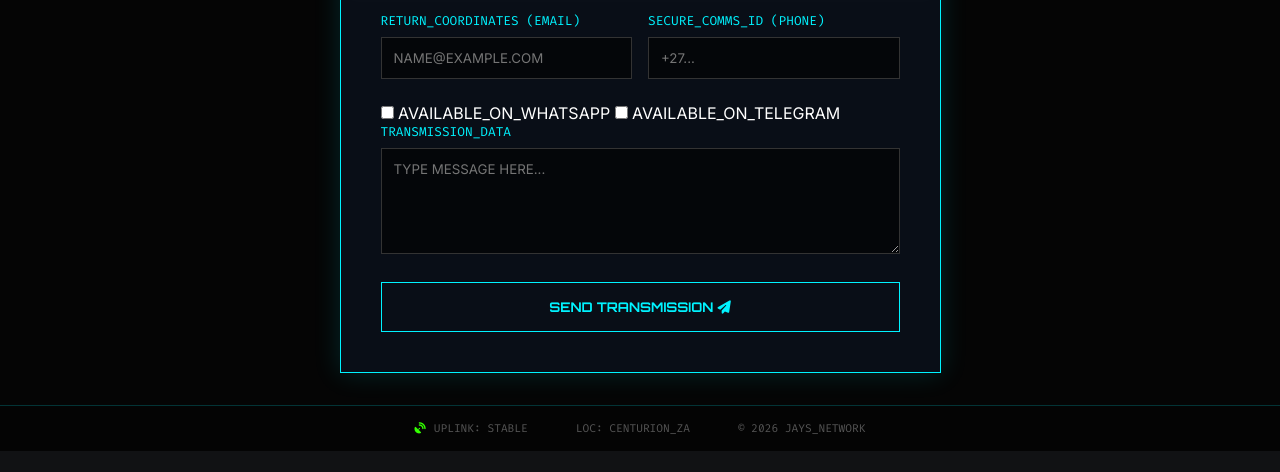
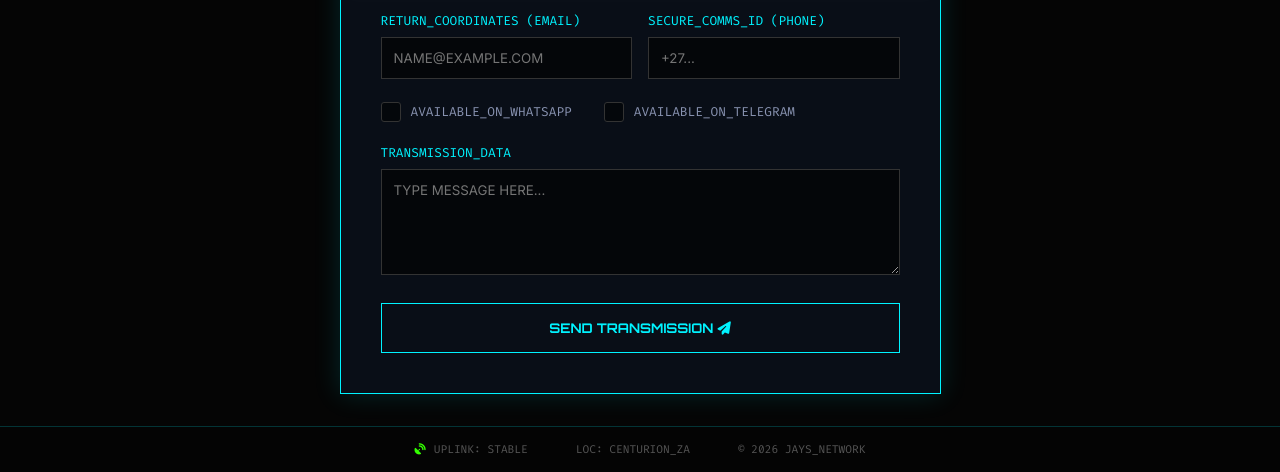
Before and after one commit to Jays-Network/Jays-Network_website, a Django app: page /contact/ in a window 1280 px wide. Shown: the part 801-1273 px from the top of the page. Before the commit the page ends 1252 px from the top, so only its background shows below. Run offline with Django 5.2, Linux system fonts and the light colour scheme.

Commit message:
Quick Update

```diff
--- a/core/static/core/css/style.css
+++ b/core/static/core/css/style.css
@@ -35,12 +35,27 @@ body {
     background-size: 40px 40px; z-index: -1; pointer-events: none;
 }
 
-/* --- NAVIGATION BAR --- */
+/* --- NAVIGATION BAR (OPTION 2: GLASS HUD) --- */
 .nav-bar {
-    position: fixed; top: 0; width: 100%; padding: 20px; z-index: 1000;
-    display: flex; justify-content: center; gap: 30px;
-    background: linear-gradient(to bottom, rgba(0,0,0,0.8), transparent);
+    position: fixed;
+    top: 0;
+    width: 100%;
+    padding: 15px 0; /* Slightly compact */
+    z-index: 1000;
+    display: flex;
+    justify-content: center;
+    gap: 40px;
+
+    /* GLASS EFFECT */
+    background: rgba(5, 5, 5, 0.7); /* Semi-transparent dark */
+    backdrop-filter: blur(12px);     /* Blurs whatever is behind it */
+    -webkit-backdrop-filter: blur(12px); /* Safari support */
+
+    /* Cyber Border at bottom */
+    border-bottom: 1px solid rgba(0, 243, 255, 0.15);
+    box-shadow: 0 4px 30px rgba(0, 0, 0, 0.5);
 }
+
 .nav-link {
     color: var(--text-gray); text-decoration: none; font-family: 'Orbitron'; letter-spacing: 2px; font-size: 0.9rem;
     transition: 0.3s; padding: 5px 15px; border: 1px solid transparent;
@@ -192,6 +207,11 @@ h1 { font-family: 'Orbitron', sans-serif; font-size: 3.5rem; font-weight: 700; b
     color: #fff;
     text-decoration: none;
     transition: 0.3s;
+
+    /* --- CLICKABLE BUTTON FIX --- */
+    position: relative;
+    z-index: 100;       /* Forces it above background layers */
+    cursor: pointer;    /* Forces the "hand" icon */
 }
 
 .freq-node i { font-size: 2rem; margin-bottom: 0.5rem; color: #00f3ff; }
@@ -246,6 +266,99 @@ h1 { font-family: 'Orbitron', sans-serif; font-size: 3.5rem; font-weight: 700; b
     background: #00f3ff;
     color: #000;
     box-shadow: 0 0 20px rgba(0, 243, 255, 0.6);
+}
+
+/* --- CYBER CHECKBOXES --- */
+.checkbox-row {
+    display: flex;
+    gap: 2rem;
+    margin-bottom: 1.5rem;
+}
+
+.cyber-checkbox {
+    display: flex;
+    align-items: center;
+    position: relative;
+    padding-left: 30px;
+    cursor: pointer;
+    font-family: 'Fira Code', monospace;
+    font-size: 0.8rem;
+    color: #8892b0;
+    user-select: none;
+}
+
+/* Hide the browser's default checkbox */
+.cyber-checkbox input {
+    position: absolute;
+    opacity: 0;
+    cursor: pointer;
+    height: 0;
+    width: 0;
+}
+
+/* Create a custom checkbox box */
+.checkmark {
+    position: absolute;
+    left: 0;
+    height: 20px;
+    width: 20px;
+    background-color: rgba(0,0,0,0.5);
+    border: 1px solid #333;
+    border-radius: 3px;
+    transition: 0.3s;
+}
+
+/* On mouse-over, add a grey background color */
+.cyber-checkbox:hover input ~ .checkmark {
+    border-color: #00f3ff;
+    box-shadow: 0 0 10px rgba(0, 243, 255, 0.2);
+}
+
+/* When the checkbox is checked */
+.cyber-checkbox input:checked ~ .checkmark {
+    background-color: #00f3ff;
+    border-color: #00f3ff;
+    box-shadow: 0 0 15px rgba(0, 243, 255, 0.4);
+}
+
+/* Create the checkmark indicator (hidden when not checked) */
+.checkmark:after {
+    content: "";
+    position: absolute;
+    display: none;
+}
+
+/* Show the checkmark when checked */
+.cyber-checkbox input:checked ~ .checkmark:after {
+    display: block;
+}
+
+/* Style the checkmark symbol */
+.cyber-checkbox .checkmark:after {
+    left: 6px;
+    top: 2px;
+    width: 5px;
+    height: 10px;
+    border: solid #000; /* Black check on neon blue bg */
+    border-width: 0 2px 2px 0;
+    transform: rotate(45deg);
+}
+
+.label-text {
+    transition: 0.3s;
+}
+
+.cyber-checkbox input:checked ~ .label-text {
+    color: #00f3ff;
+    text-shadow: 0 0 5px rgba(0, 243, 255, 0.5);
+}
+
+/* Mobile Checkbox Stack */
+@media (max-width: 600px) {
+    .checkbox-row {
+        flex-direction: column;
+        gap: 1rem;
+    }
 }
 
 /* --- ACTION AREA & UPLINK BUTTON (FIXED) --- */
```
